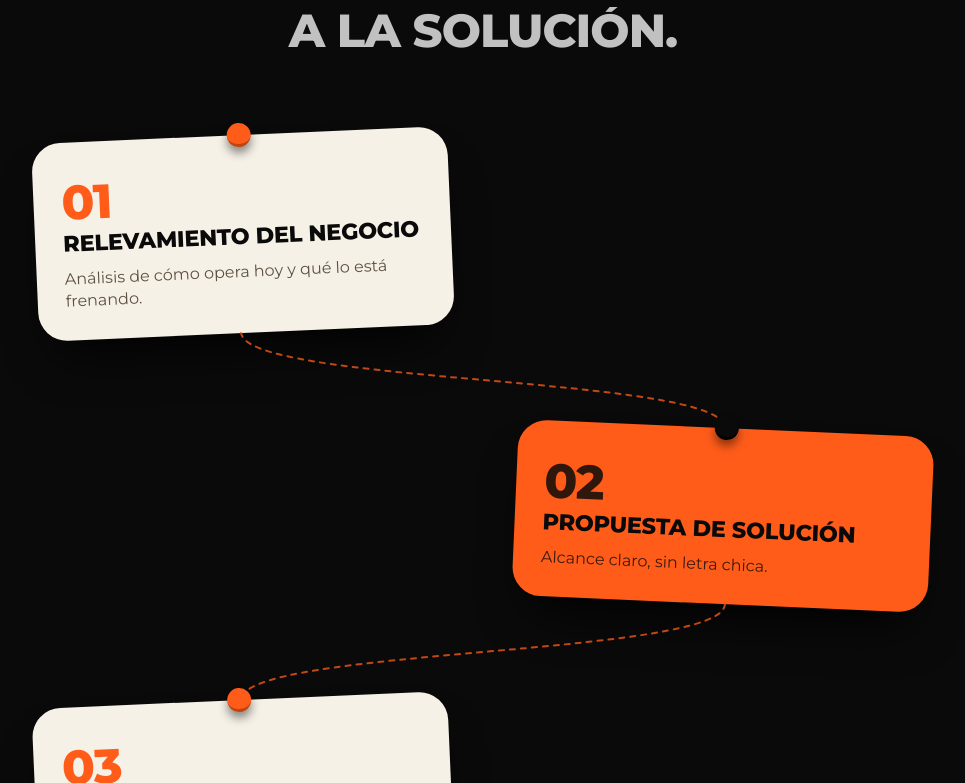
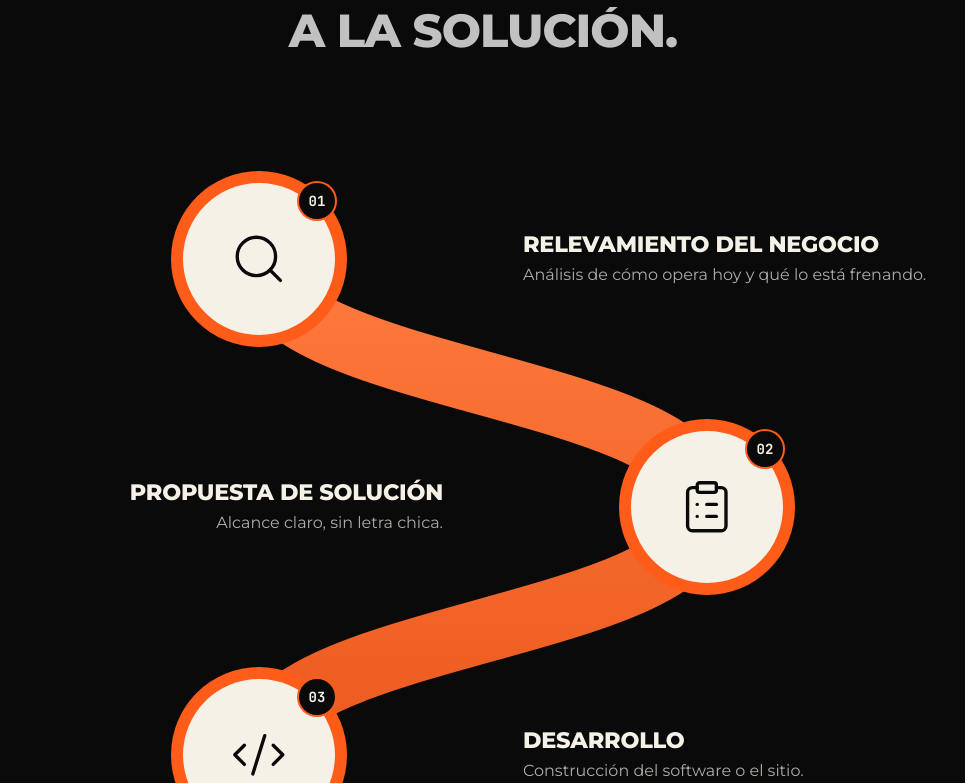
Before and after one commit to iadatabraian-ctrl/web-, a Next.js app: page / in a window 1280 px wide. Shown: the part 2237-3020 px from the top of the page, without its empty margins (157-1122 px from the left). Built offline with nearby package versions, Linux system fonts and the light colour scheme; a web font is replaced by a local one.

Commit message:
Proceso (home): camino en S naranja con círculos crema y 4 pasos, en lugar de las tarjetas con chinche (prueba, sin publicar)
Co-Authored-By: Claude Sonnet 5.5 <noreply@anthropic.com>
Claude-Session: https://claude.ai/code/session_016CR8bmH7Pbme9SdVJ7sxk1

```diff
--- a/components/Proceso.tsx
+++ b/components/Proceso.tsx
@@ -2,10 +2,10 @@
 
 import { motion } from "framer-motion";
 import { Bar } from "@/components/Bar";
-import { NotasPaso } from "@/components/NotasPaso";
+import { ProcesoCamino } from "@/components/ProcesoCamino";
 
-/* Proceso (sección oscura, ver PRODUCT.md): 4 notas inclinadas con chinche en zigzag, unidas por un
-   camino punteado que se dibuja al entrar en pantalla. Corte diagonal arriba contra Servicios (clara). */
+/* Proceso (sección oscura, ver PRODUCT.md): 4 pasos sobre un camino en S naranja con círculos crema (ProcesoCamino).
+   Corte diagonal arriba contra Servicios (clara). Las páginas de servicio siguen usando NotasPaso. */
 
 const STEPS = [
   { title: "Relevamiento del negocio", desc: "Análisis de cómo opera hoy y qué lo está frenando." },
@@ -55,7 +55,7 @@ export function Proceso() {
           </motion.span></span>
         </h2>
 
-        <NotasPaso pasos={STEPS.map((s) => ({ t: s.title, d: s.desc }))} />
+        <ProcesoCamino pasos={STEPS.map((s) => ({ t: s.title, d: s.desc }))} />
       </div>
     </section>
   );
--- /dev/null
+++ b/components/ProcesoCamino.tsx
@@ -0,0 +1,87 @@
+"use client";
+
+import { useId } from "react";
+import { motion, useReducedMotion } from "framer-motion";
+import { ClipboardList, CodeXml, LifeBuoy, Search } from "lucide-react";
+
+/* Proceso de la home: camino en S de color naranja que baja de paso en paso, con un círculo crema y un ícono en cada paso.
+   En escritorio el texto alterna a izquierda y derecha; en celular es una sola columna con el camino a un costado.
+   El camino se dibuja y los círculos aparecen al entrar en pantalla (sin animación si se pidió menos movimiento). */
+
+const ICONOS = [Search, ClipboardList, CodeXml, LifeBuoy];
+const CAMINO = "M 25 12.5 C 25 25, 75 25, 75 37.5 C 75 50, 25 50, 25 62.5 C 25 75, 75 75, 75 87.5";
+const ease = [0.16, 1, 0.3, 1] as const;
+const view = { once: true, margin: "-15% 0px" } as const;
+
+export function ProcesoCamino({ pasos }: { pasos: { t: string; d: string }[] }) {
+  const quieto = useReducedMotion();
+  const id = useId().replace(/:/g, "");
+  const aparece = (delay: number) =>
+    quieto
+      ? {}
+      : { initial: { opacity: 0, scale: 0.55 }, whileInView: { opacity: 1, scale: 1 }, viewport: view, transition: { duration: 0.6, ease, delay } };
+  const sube = (delay: number) =>
+    quieto
+      ? {}
+      : { initial: { opacity: 0, y: 24 }, whileInView: { opacity: 1, y: 0 }, viewport: view, transition: { duration: 0.6, ease, delay } };
+
+  return (
+    <ol className="relative mx-auto mt-10 max-w-4xl sm:mt-20">
+      {/* Camino en S (escritorio): pasa por el centro de cada círculo */}
+      <svg aria-hidden="true" viewBox="0 0 100 100" preserveAspectRatio="none" className="pointer-events-none absolute inset-0 h-full w-full overflow-visible max-sm:hidden">
+        <defs>
+          <linearGradient id="proceso-naranja" x1="0" y1="0" x2="0" y2="1">
+            <stop offset="0%" stopColor="#ff7a3d" />
+            <stop offset="100%" stopColor="#e2490f" />
+          </linearGradient>
+        </defs>
+        {/* El tubo es un trazo fijo; una máscara con un trazo que se dibuja lo va revelando (así el ancho del tubo no depende de la animación) */}
+        <mask id={`${id}m`} maskUnits="userSpaceOnUse" x="-20" y="-20" width="140" height="140">
+          <motion.path
+            d={CAMINO}
+            fill="none"
+            stroke="#fff"
+            strokeWidth="24"
+            strokeLinecap="round"
+            {...(quieto ? {} : { initial: { pathLength: 0 }, whileInView: { pathLength: 1 }, viewport: view, transition: { duration: 2.2, ease: "easeInOut", delay: 0.2 } })}
+          />
+        </mask>
+        <path d={CAMINO} fill="none" stroke="url(#proceso-naranja)" strokeWidth="64" strokeLinecap="round" vectorEffect="non-scaling-stroke" mask={`url(#${id}m)`} />
+      </svg>
+
+      {pasos.map((p, i) => {
+        const Icono = ICONOS[i] ?? Search;
+        const derecha = i % 2 === 1; // el círculo va a la derecha en los pasos 2 y 4
+        const ultimo = i === pasos.length - 1;
+        return (
+          <li key={p.t} className="relative max-sm:flex max-sm:min-h-[7.4rem] max-sm:items-center sm:grid sm:h-[15.5rem] sm:grid-cols-2 sm:items-center">
+            {/* Camino en celular: tramo de este paso */}
+            <span
+              aria-hidden="true"
+              className="absolute left-[2.6rem] w-6 -translate-x-1/2 bg-brand-accent sm:hidden"
+              style={{ top: i === 0 ? "3.7rem" : 0, bottom: ultimo ? "calc(100% - 3.7rem)" : 0 }}
+            />
+
+            {/* Círculo */}
+            <motion.div
+              {...aparece(0.35 + i * 0.5)}
+              className={`relative z-10 flex size-[5.2rem] shrink-0 items-center justify-center rounded-full bg-brand-cream text-[#0a0a0a] ring-[7px] ring-brand-accent max-sm:absolute max-sm:left-0 max-sm:top-[1.1rem] sm:size-[9.5rem] sm:ring-[12px] ${derecha ? "sm:col-start-2 sm:justify-self-center" : "sm:col-start-1 sm:justify-self-center"}`}
+            >
+              <Icono className="size-9 sm:size-[3.6rem]" strokeWidth={1.4} />
+              <span className="absolute -right-1 -top-1 flex size-7 items-center justify-center rounded-full bg-[#0a0a0a] font-mono text-[11px] font-bold text-brand-cream ring-2 ring-brand-accent sm:-right-0 sm:-top-0 sm:size-9 sm:text-sm">0{i + 1}</span>
+            </motion.div>
+
+            {/* Texto */}
+            <motion.div
+              {...sube(0.55 + i * 0.5)}
+              className={`py-3 pl-[6.6rem] sm:py-0 sm:pl-0 ${derecha ? "sm:col-start-1 sm:row-start-1 sm:pr-10 sm:text-right" : "sm:col-start-2 sm:pl-10 sm:text-left"}`}
+            >
+              <h3 className="font-body text-[0.95rem] font-extrabold uppercase leading-[1.1] tracking-[-0.01em] text-brand-cream sm:text-[1.6rem]">{p.t}</h3>
+              <p className="mt-1 font-body text-[13px] leading-snug text-brand-cream/70 sm:mt-2 sm:text-base">{p.d}</p>
+            </motion.div>
+          </li>
+        );
+      })}
+    </ol>
+  );
+}
```
